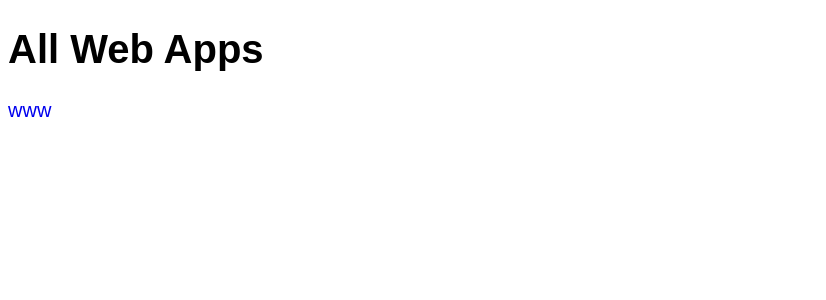
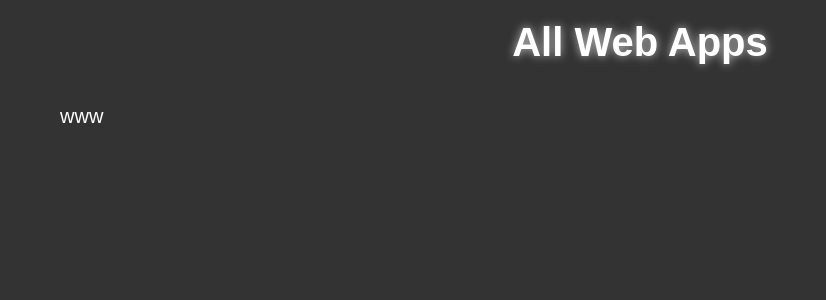
Before and after one commit to ccatura/app-list, a PHP site: page / in a window 1280 px wide. Shown: the top 300 px of the page, without its empty margins (0-826 px from the left). Run offline with PHP 8.4, Linux system fonts and the light colour scheme.

Commit message:
preogress

```diff
--- a/index.css
+++ b/index.css
@@ -1,16 +1,57 @@
 * {
     box-sizing: border-box;
+    padding: 0;
+    margin: 0;
 }
 
 body {
     font-family: Arial, Helvetica, sans-serif;
     font-size: 20px;
+    background-color: #333;
 }
 
 a {
     text-decoration: none;
+    color: white;
 }
 
 .title {
     font-weight: bold;
+    color: white;
 }
+
+.desc {
+    color: #bbb;
+    text-align: justify;
+}
+
+.wrapper {
+    padding: 1em 3em;
+}
+
+.folder-list {
+    display: flex;
+    flex-flow: column nowrap;
+    justify-content: center;
+    align-items: flex-start;
+    width: 100%;
+}
+
+.heading {
+    width: 100%;
+    text-align: center;
+    color: white;
+    text-shadow: 0 0 10px rgba(255,255,255,.7);
+    margin-bottom: 1em;
+}
+
+
+@media screen and (max-width: 550px) {
+    body {
+        font-size: 14px;
+    }
+
+    .wrapper {
+        padding: .5em 1em;
+    }
+}
--- a/index.php
+++ b/index.php
@@ -11,8 +11,7 @@
 
     <div class="wrapper">
         <div class="folder-list">
-            <h1>All Web Apps</h1>
-        </div>
+            <h1 class="heading">All Web Apps</h1>
 
             <?php
                 $folders = scandir('../');
@@ -32,6 +31,7 @@
                 }
 
             ?>
+        </div>
 
 
 
```
Lines whose indentation alone changed are shown as unchanged.
